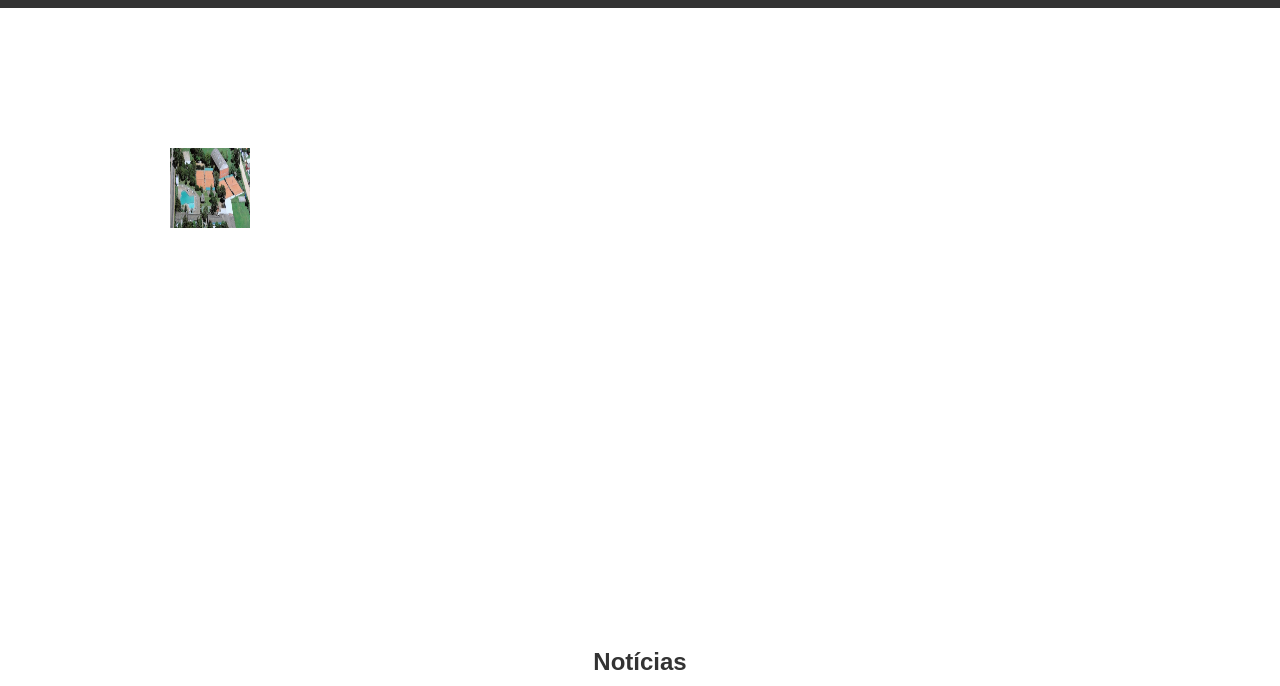
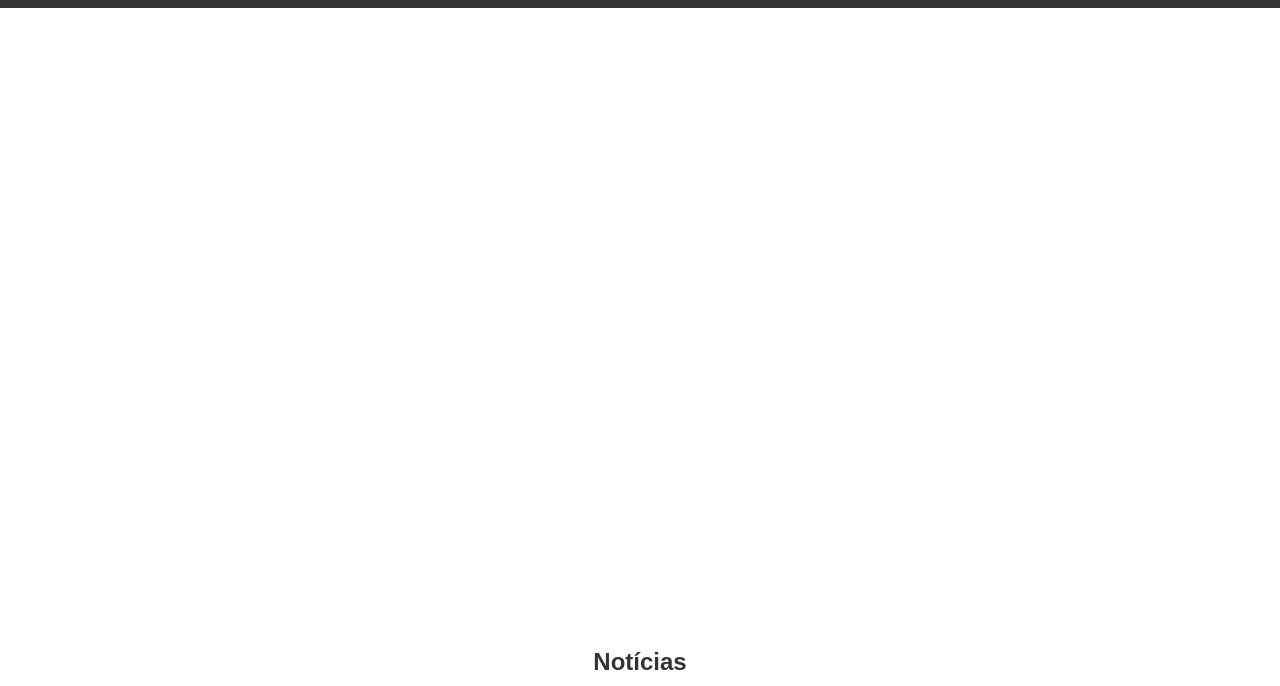
Before and after one commit to Edersilveira/clube, a plain HTML site: page index.html in a window 1280 px wide. Shown: the part 114-800 px from the top of the page. Drawn offline with Linux system fonts and the light colour scheme.

Commit message:
foi retirardo a imagem do banner principal

```diff
--- a/index.html
+++ b/index.html
@@ -26,7 +26,7 @@
     <!-- Banner Principal -->
     <section id="home">
         <div class="banner">
-        	<img src="img/aereabtc.jpg">
+
             <h1>Bem-vindo ao Clube Social</h1>
             <p>Seu lugar para lazer e diversão</p>
         </div>
```
